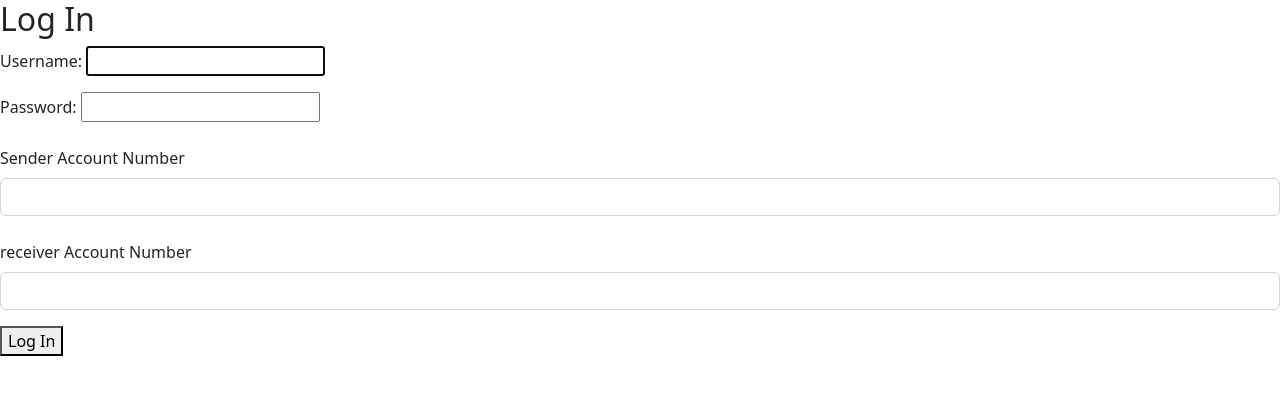
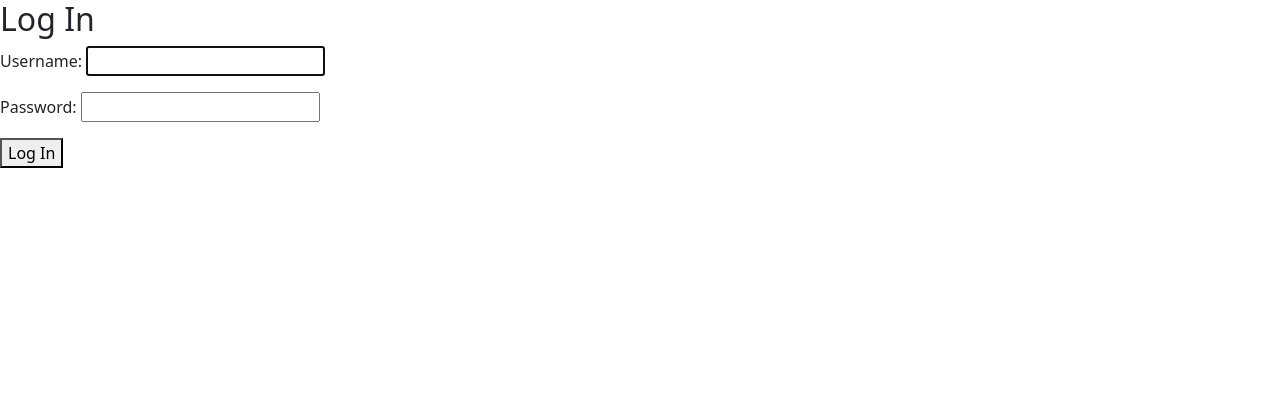
Before and after one commit to hafsaMuhammad/Internship-cash, a Django app: page /profile/login/ in a window 1280 px wide. Shown: the top 395 px of the page. Run offline with Django 3.2, Linux system fonts and the light colour scheme.

Commit message:
edited fields

```diff
--- a/internshipcash/models.py
+++ b/internshipcash/models.py
@@ -15,7 +15,7 @@ class Account(models.Model):
     created_at = models.DateTimeField('date created')
     User = models.ForeignKey(User, on_delete=models.CASCADE)
 
-
+#date-->auto add, balance--> decimal not float, account_number-->unique
 
 transaction_choices=(('t', 'Transfer'), ('in', 'Cash in'), ('out', 'Cash out'))
 
--- a/internshipcash/templates/internshipcash/index.html
+++ b/internshipcash/templates/internshipcash/index.html
@@ -85,8 +85,8 @@
     {% endif %}
 
 
-  </v-card>
-      </template>
+   </v-card>
+  </template>
 
 
 
--- a/internshipcash/templates/registration/login.html
+++ b/internshipcash/templates/registration/login.html
@@ -24,17 +24,6 @@
 <form method="post">
   {% csrf_token %}
   {{ form.as_p }}
-
-
-  <div class="mb-3 mt-4">
-    <label for="senderAccount" class="form-label">Sender Account Number</label>
-    <input type="text" class="form-control" id="senderAccount" name="senderAccount" >
-  </div>
-
-  <div class="mb-3 mt-4">
-      <label for="receiverAccount" class="form-label">receiver Account Number</label>
-      <input type="text" class="form-control" id="receiverAccount" name="receiverAccount" >
-  </div>
   <button type="submit">Log In</button>
 </form>
 
```
